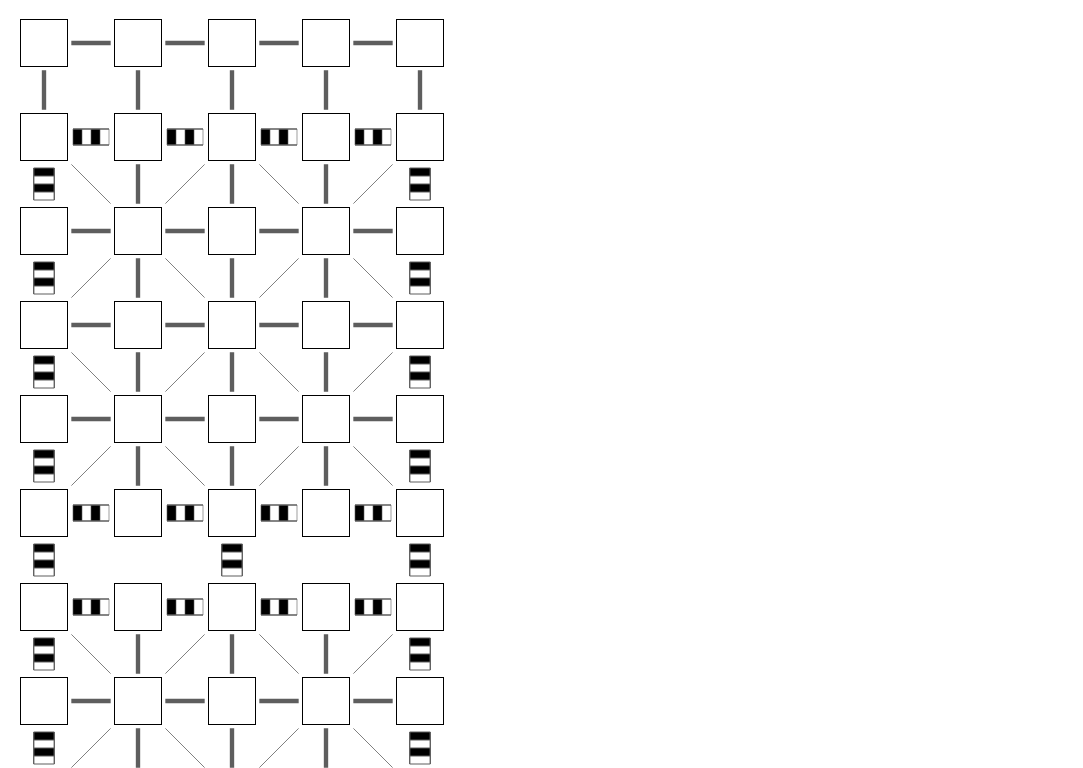
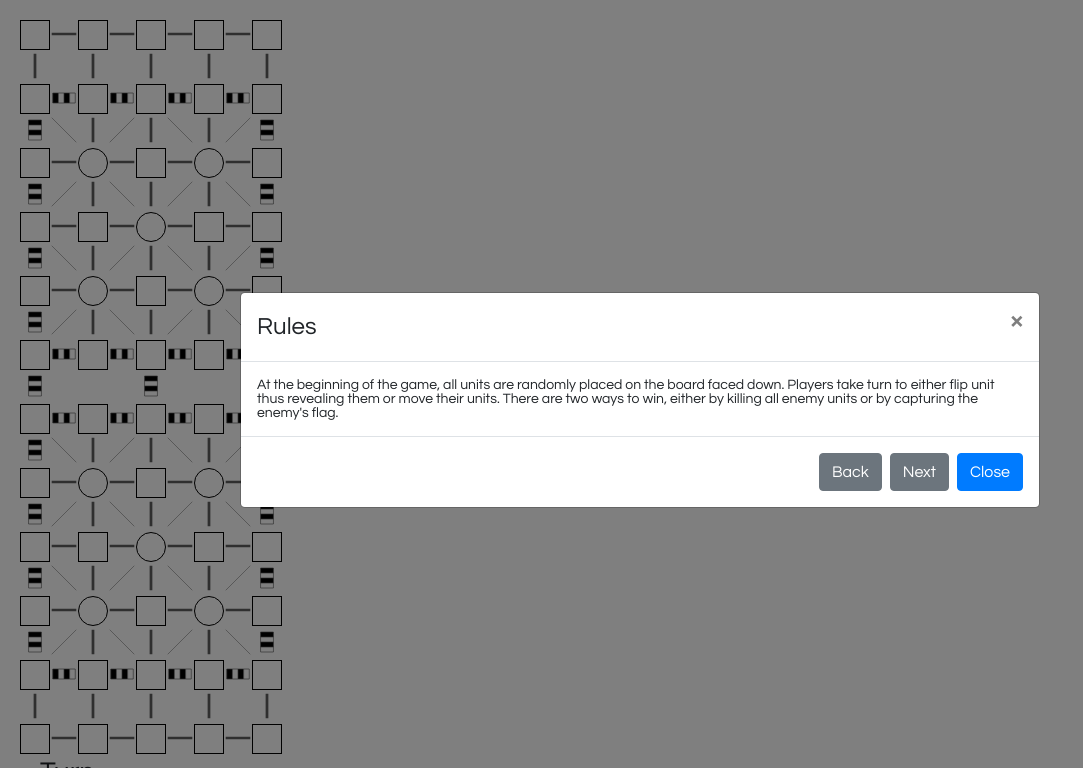
Before and after one commit to EvilCodebot/react-chineseflavour-stratego, a React app: page / in a window 1280 px wide. Shown: the top 768 px of the page, without its empty margins (0-1083 px from the left). Built offline with nearby package versions, Linux system fonts and the light colour scheme.

Commit message:
safehouse icon changed, rules tutorial added

```diff
--- a/package.json
+++ b/package.json
@@ -4,6 +4,7 @@
   "private": true,
   "dependencies": {
     "react": "^17.0.2",
+    "react-bootstrap": "^1.6.1",
     "react-dom": "^17.0.2",
     "react-scripts": "4.0.3",
     "web-vitals": "^1.0.1"
--- a/public/index.html
+++ b/public/index.html
@@ -24,6 +24,15 @@
       work correctly both with client-side routing and a non-root public URL.
       Learn how to configure a non-root public URL by running `npm run build`.
     -->
+
+    <!-- for bootstrap css -->
+    <link
+      rel="stylesheet"
+      href="https://cdn.jsdelivr.net/npm/bootstrap@4.6.0/dist/css/bootstrap.min.css"
+      integrity="sha384-B0vP5xmATw1+K9KRQjQERJvTumQW0nPEzvF6L/Z6nronJ3oUOFUFpCjEUQouq2+l"
+      crossorigin="anonymous"
+    />
+
     <title>React App</title>
   </head>
   <body>
--- a/src/components/board.js
+++ b/src/components/board.js
@@ -8,10 +8,24 @@ import LineHorizontal from "../svg/roads/line-horizontal.svg";
 import TrainHorizontal from "../svg/roads/train-horizontal.svg";
 import TrainVertical from "../svg/roads/train-vertical.svg";
 
+import Circle from "./circle.js";
+
 export default class Board extends React.Component {
   renderSquare(i, squareShade) {
     return (
       <Square
+        key={i}
+        keyVal={i}
+        style={this.props.squares[i] ? this.props.squares[i].style : null}
+        shade={squareShade}
+        onClick={() => this.props.onClick(i)}
+      />
+    );
+  }
+
+  renderCircle(i, squareShade) {
+    return (
+      <Circle
         key={i}
         keyVal={i}
         style={this.props.squares[i] ? this.props.squares[i].style : null}
@@ -109,8 +123,26 @@ export default class Board extends React.Component {
                 ? "light-square"
                 : "dark-square";
 
-            // console.log(c * 5 + d)
-            squareRows.push(this.renderSquare(c * 5 + d, squareShade));
+            // console.log(c * 5 + d);
+
+            //11, 13, 17，21 ,23, 36，38，42，46，48 these are safehouse
+            // if its safehouse render circle
+            if (
+              c * 5 + d === 11 ||
+              c * 5 + d === 13 ||
+              c * 5 + d === 17 ||
+              c * 5 + d === 21 ||
+              c * 5 + d === 23 ||
+              c * 5 + d === 36 ||
+              c * 5 + d === 38 ||
+              c * 5 + d === 42 ||
+              c * 5 + d === 46 ||
+              c * 5 + d === 48
+            ) {
+              squareRows.push(this.renderCircle(c * 5 + d, squareShade));
+            } else {
+              squareRows.push(this.renderSquare(c * 5 + d, squareShade));
+            }
           }
         }
       }
--- /dev/null
+++ b/src/components/circle.js
@@ -0,0 +1,13 @@
+import React from "react";
+import "../index.css";
+
+export default function Circle(props) {
+  return (
+    <button
+      className={"circle"}
+      onClick={props.onClick}
+      style={props.style}
+      key={props.keyVal}
+    ></button>
+  );
+}
--- a/src/components/game.js
+++ b/src/components/game.js
@@ -4,7 +4,106 @@ import Board from "./board.js";
 import FallenSoldierBlock from "./fallen-soldier-block.js";
 import initialiseChessBoard from "../helpers/board-initialiser.js";
 
+import Modal from "react-bootstrap/Modal";
+import Button from "react-bootstrap/Button";
+
 let openedSquares = Array(60).fill(false);
+
+function displayRulePage(page) {
+  if (page === 1) {
+    return (
+      <span>
+        At the beginning of the game, all units are randomly placed on the board
+        faced down. Players take turn to either flip unit thus revealing them or
+        move their units. There are two ways to win, either by killing all enemy
+        units or by capturing the enemy's flag.
+      </span>
+    );
+  }
+  if (page === 2) {
+    return (
+      <span>
+        {" "}
+        Each player have 25 units in total:
+        <ul style={{ marginTop: "16px" }}>
+          <li>Marshal 9, General 8, Flag - one per person</li>
+          <li>
+            Colonel 7, Major 6, Captain 5, Lieutenant 4, bomb - two per person
+          </li>
+          <li>Sergeant 3, Cadet 2, Engineer 1, mine - three per person</li>
+        </ul>{" "}
+        Each unit have different power levels. These are indicated by numbers.
+      </span>
+    );
+  }
+  if (page === 3) {
+    return (
+      <span>
+        {" "}
+        A unit with a larger value destroys a unit with a smaller value, if two
+        units have equal value then they are both destroyed. Special units are
+        flag, bomb, engineer and mine:
+        <ul style={{ marginTop: "16px" }}>
+          <li>If a bomb attacks or is attacked, both units are destroyed</li>
+          <li>
+            Only engineers can destroy mines (bomb can "bomb" mine too, in that
+            case both bomb and mine are destroyed)
+          </li>
+          <li>
+            The flag can be captured only after all three mines have been
+            destroyed (any unit can then capture the flag)
+          </li>
+        </ul>{" "}
+      </span>
+    );
+  }
+  if (page === 4) {
+    return (
+      <span>
+        {" "}
+        Movement:
+        <ul style={{ marginTop: "16px" }}>
+          <li>Units can only move one position per turn on normal road</li>
+          <li>
+            Units can move to any straight line position if unit itself is on
+            the railroad and the destination is also on the railroad and not
+            obstructed.
+          </li>
+          <li>Flag and mines can not move</li>
+          <li>
+            Circles are safe houses, units in safe houses cannot be attacked
+          </li>
+        </ul>{" "}
+        <b>That's all, happy strategizing!!! </b>
+      </span>
+    );
+  }
+}
+
+function MyVerticallyCenteredModal(props) {
+  return (
+    <Modal
+      {...props}
+      size="lg"
+      aria-labelledby="contained-modal-title-vcenter"
+      centered
+    >
+      <Modal.Header closeButton>
+        <Modal.Title id="contained-modal-title-vcenter">Rules</Modal.Title>
+      </Modal.Header>
+      <Modal.Body>{displayRulePage(props.pageNumber)}</Modal.Body>
+      <Modal.Footer>
+        <Button variant="secondary" onClick={props.onBack}>
+          Back
+        </Button>
+        <Button variant="secondary" onClick={props.onNext}>
+          Next
+        </Button>
+        <Button onClick={props.onHide}>Close</Button>
+      </Modal.Footer>
+    </Modal>
+  );
+}
 
 export default class Game extends React.Component {
   constructor() {
@@ -18,13 +117,14 @@ export default class Game extends React.Component {
       sourceSelection: -1,
       status: "",
       turn: "red",
+
+      modalShow: true,
+      pageNumber: 1,
     };
   }
 
   handleClick(i) {
     const squares = [...this.state.squares];
-
-    console.log(openedSquares);
 
     //11, 13, 17，21 ,23, 36，38，42，46，48 these are safehouse
     openedSquares[11] = true;
@@ -317,6 +417,30 @@ export default class Game extends React.Component {
   render() {
     return (
       <div>
+        <MyVerticallyCenteredModal
+          show={this.state.modalShow}
+          onHide={() => {
+            this.setState((oldState) => ({
+              modalShow: false,
+            }));
+          }}
+          onNext={() => {
+            if (this.state.pageNumber < 4) {
+              this.setState((oldState) => ({
+                pageNumber: oldState.pageNumber + 1,
+              }));
+            }
+          }}
+          onBack={() => {
+            if (this.state.pageNumber > 1) {
+              this.setState((oldState) => ({
+                pageNumber: oldState.pageNumber - 1,
+              }));
+            }
+          }}
+          pageNumber={this.state.pageNumber}
+        />
+
         <div className="game">
           <div className="game-board">
             <Board
--- a/src/index.css
+++ b/src/index.css
@@ -2,6 +2,12 @@ body {
   font: 14px "Century Gothic", Futura, sans-serif;
   margin: 20px;
   /* background-color: #ececea; */
+}
+
+
+img{
+  /* because bootstrap css introduce some weird rule, this overrides it */
+  vertical-align: baseline;
 }
 
 ol,
@@ -19,34 +25,64 @@ ul {
   margin-bottom: 10px;
 }
 
-.square {
+.game-board {
+  /* border: 1px solid;
+  height: 90vh;
+  width: 50vw; */
+}
+
+.circle {
   background: transparent;
   border: 1px solid;
-  float: left;
+  /* float: left; */
   font-size: 24px;
   font-weight: bold;
   line-height: 34px;
-  height: 48px;
+
   margin-right: -1px;
   margin-top: -1px;
   padding: 0;
   text-align: center;
-  width: 48px;
+
+  height: 30px;
+  width: 30px;
+
+  border-radius: 50%;
+}
+
+.square {
+  background: transparent;
+  border: 1px solid;
+  /* float: left; */
+  font-size: 24px;
+  font-weight: bold;
+  line-height: 34px;
+
+  margin-right: -1px;
+  margin-top: -1px;
+  padding: 0;
+  text-align: center;
+
+  height: 30px;
+  width: 30px;
 }
 
 .road {
   background: transparent;
 
-  float: left;
+  display: inline-block;
+  /* float: left; */
   font-size: 24px;
   font-weight: bold;
   line-height: 34px;
-  height: 48px;
+
   margin-right: -1px;
   margin-top: -1px;
   padding: 0;
   text-align: center;
-  width: 48px;
+
+  height: 30px;
+  width: 30px;
 }
 
 .square:focus {
@@ -63,7 +99,7 @@ ul {
 
 .game-status,
 .fallen-soldier-block {
-  margin-top: 20px;
+  /* margin-top: 20px; */
   min-height: 50px;
 }
 
--- a/src/index.js
+++ b/src/index.js
@@ -3,4 +3,4 @@ import ReactDOM from "react-dom";
 import "./index.css";
 import Game from "./components/game.js";
 
-ReactDOM.render(<Game />, document.getElementById("root"));
+ReactDOM.render(<Game/>, document.getElementById("root"));
```
Also changed, not shown: 1 other file.
